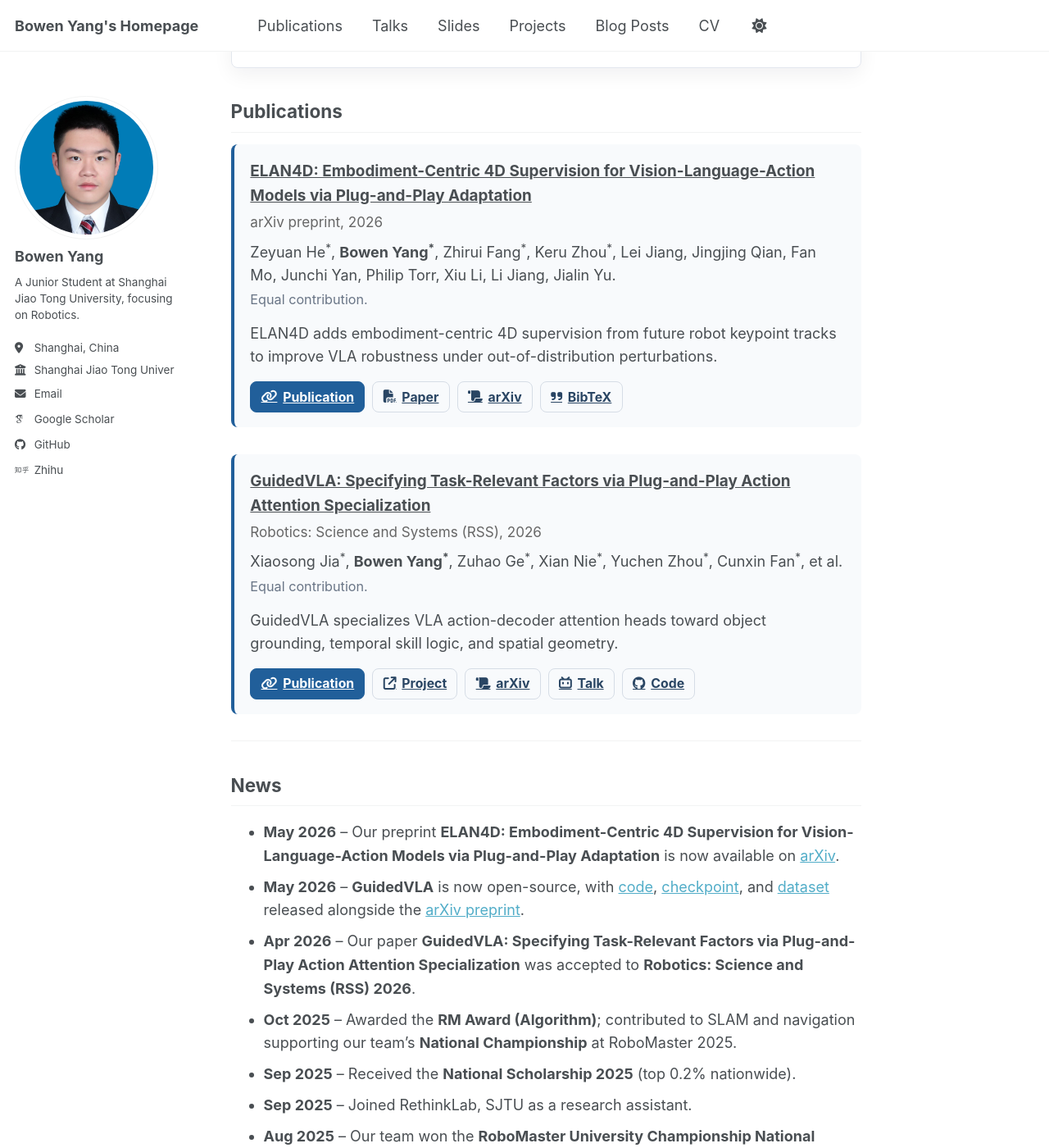
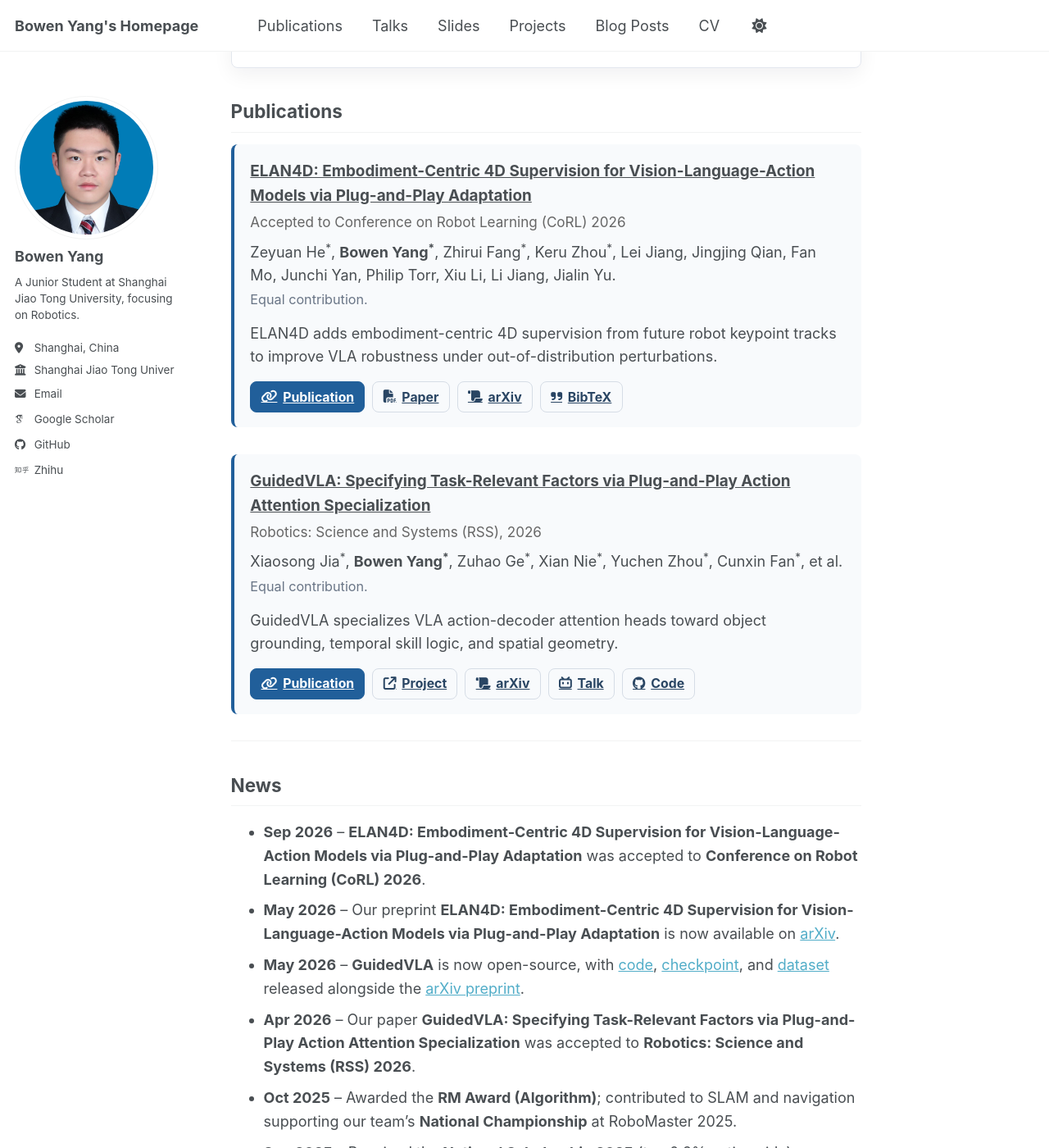
Before and after one commit to ybwowen/ybwowen.github.io, a Jekyll site: the page built from _pages/about.md, in a window 1280 px wide and 1400 px high, scrolled down 2703 px. Shown: the whole window at 82% size. Built offline with Jekyll 4.4.1, drawn with Linux system fonts in a browser that asks for light colours; some web fonts are replaced; a script bundle is joined from its source files by our own code; library files that are not in the unit come from our copies.

Commit message:
Update ELAN4D CoRL acceptance status

```diff
--- a/_includes/archive-single.html
+++ b/_includes/archive-single.html
@@ -42,7 +42,9 @@
           <p> {{ post.type }}, <i>{{ post.venue }}</i>, {{ post.date | default: "1900-01-01" | date: "%Y" }} </p>
         {% elsif post.collection == 'publications' %}
           {% assign post_year = post.date | default: "1900-01-01" | date: "%Y" %}
-          {% if post.venue contains post_year %}
+          {% if post.accepted %}
+            <p>Accepted to <i>{{ post.venue }}</i></p>
+          {% elsif post.venue contains post_year %}
             <p>Published in <i>{{ post.venue }}</i></p>
           {% else %}
             <p>Published in <i>{{ post.venue }}</i>, {{ post_year }} </p>
--- a/_layouts/single.html
+++ b/_layouts/single.html
@@ -38,7 +38,9 @@ layout: default
           <p> {{ page.type }}, <i>{{ page.venue }}</i>, {{ page.date | default: "1900-01-01" | date: "%Y" }} </p>
         {% elsif page.venue and page.date %}
           {% assign page_year = page.date | default: "1900-01-01" | date: "%Y" %}
-          {% if page.venue contains page_year %}
+          {% if page.accepted %}
+            <p>Accepted to <i>{{ page.venue }}</i></p>
+          {% elsif page.venue contains page_year %}
             <p>Published in <i>{{ page.venue }}</i></p>
           {% else %}
             <p>Published in <i>{{ page.venue }}</i>, {{ page_year }} </p>
--- a/_pages/about.md
+++ b/_pages/about.md
@@ -143,7 +143,7 @@ My broader technical interests include **SLAM**, **motion planning**, **sensor f
   </div>
 
   <div class="project-meta">
-    arXiv preprint, 2026
+    Accepted to Conference on Robot Learning (CoRL) 2026
   </div>
 
   <p class="project-desc">
@@ -199,6 +199,7 @@ My broader technical interests include **SLAM**, **motion planning**, **sensor f
 
 ## News
 
+- <strong>Sep 2026</strong> – <strong>ELAN4D: Embodiment-Centric 4D Supervision for Vision-Language-Action Models via Plug-and-Play Adaptation</strong> was accepted to <strong>Conference on Robot Learning (CoRL) 2026</strong>.
 - <strong>May 2026</strong> – Our preprint <strong>ELAN4D: Embodiment-Centric 4D Supervision for Vision-Language-Action Models via Plug-and-Play Adaptation</strong> is now available on <a href="https://arxiv.org/abs/2605.30484v1">arXiv</a>.
 - <strong>May 2026</strong> – <strong>GuidedVLA</strong> is now open-source, with <a href="https://github.com/GuidedVLA/GuidedVLA">code</a>, <a href="https://huggingface.co/ybwowen/pi0-libero-object-depth-skill">checkpoint</a>, and <a href="https://huggingface.co/datasets/ybwowen/libero">dataset</a> released alongside the <a href="https://arxiv.org/abs/2605.12369">arXiv preprint</a>.
 - <strong>Apr 2026</strong> – Our paper <strong>GuidedVLA: Specifying Task-Relevant Factors via Plug-and-Play Action Attention Specialization</strong> was accepted to <strong>Robotics: Science and Systems (RSS) 2026</strong>.
--- a/files/elan4d.bib
+++ b/files/elan4d.bib
@@ -5,5 +5,6 @@
   eprint        = {2605.30484},
   archivePrefix = {arXiv},
   primaryClass  = {cs.RO},
+  note          = {Accepted to the Conference on Robot Learning (CoRL) 2026},
   url           = {https://arxiv.org/abs/2605.30484}
 }
```
Also changed, not shown: _publications/2026-05-28-elan4d.md (+4 -3 lines).
